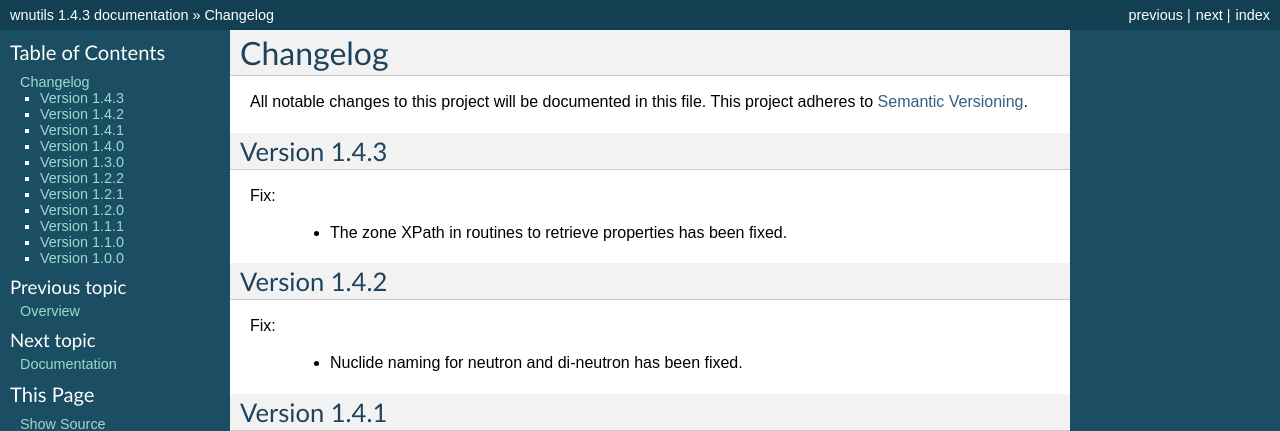
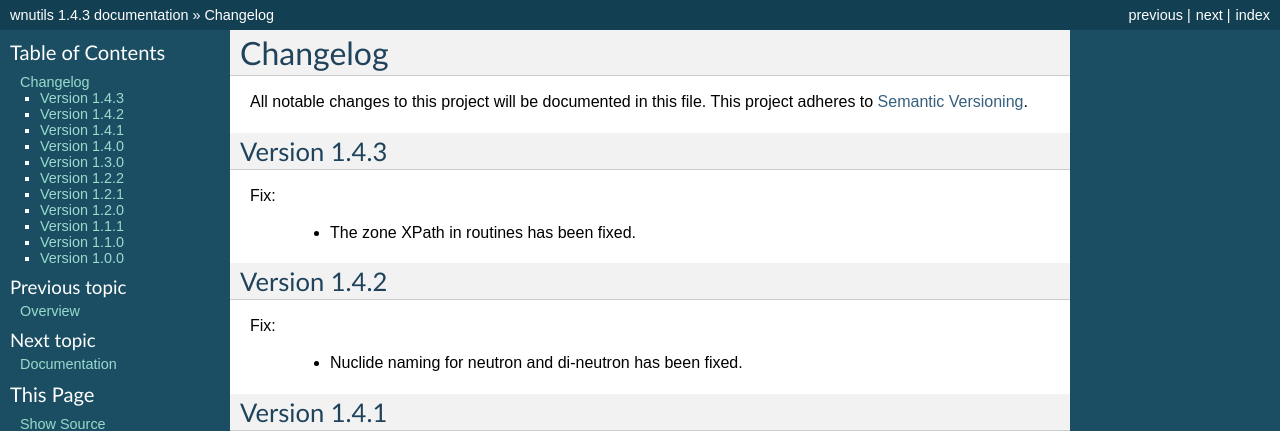
Before and after one commit to mbradle/wnutils, a Sphinx documentation site: the page built from doc/source/changelog.rst, in a window 1280 px wide. Shown: the top 431 px of the page. Built offline with Sphinx 7.4.7, drawn with Linux system fonts in a browser that asks for light colours.

Commit message:
Update changelog.

```diff
--- a/doc/source/changelog.rst
+++ b/doc/source/changelog.rst
@@ -9,7 +9,7 @@ Version 1.4.3
 
 Fix:
 
-  * The zone XPath in routines to retrieve properties has been fixed.
+  * The zone XPath in routines has been fixed.
 
 Version 1.4.2
 -------------
```
